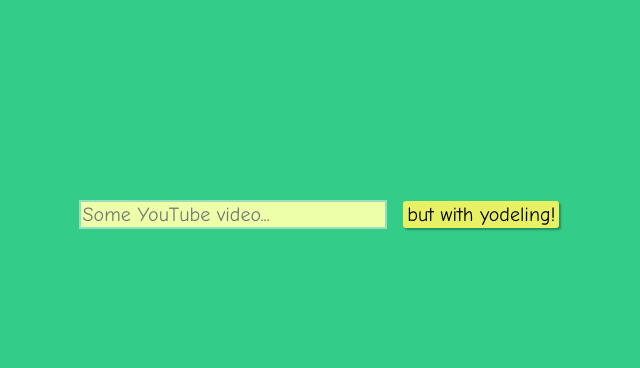
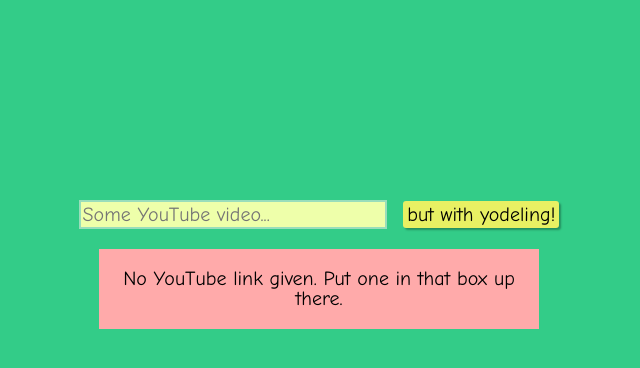
Before and after one commit to j201/butwithyodeling, a plain HTML site: page index.html in a window 1280 px wide. Both pictures are taken after a click on the button "but with yodeling!". Shown: the whole page, without its empty margins (321-961 px from the left). Drawn offline with Linux system fonts and the light colour scheme.

Commit message:
Add errors

```diff
--- a/index.html
+++ b/index.html
@@ -11,6 +11,7 @@
 				<button id="go">but with yodeling!</button>
 			</div>
 		</div>
+		<div id="error"></div>
 		<div id="userVid"></div>
 		<div id="yodelVid"></div>
 		<script src="http://www.youtube.com/iframe_api"></script>
--- a/styles.css
+++ b/styles.css
@@ -52,6 +52,14 @@
 	margin-right: 10px;
 }
 
+#error {
+	background-color: #faa;
+	margin: 20px auto;
+	max-width: 400px;
+	padding: 20px;
+	display: none;
+}
+
 @keyframes flashing {
 	0% {
 		background-color: #3c8;
--- a/ui.js
+++ b/ui.js
@@ -10,6 +10,11 @@
 	var videoIDMatch = URLInput.value.match(/\?(?:.*&)?v=([^&#]+)/);
 	if (videoIDMatch !== null) {
 		location.search = "v=" + videoIDMatch[1];
+	} else {
+		if (URLInput.value === '')
+			showError('No YouTube link given. Put one in that box up there.');
+		else
+			showError('Could not find the video ID from the given URL. Try going to a YouTube video and copying the URL from your address bar.');
 	}
 }
 
@@ -19,3 +24,9 @@
 	if ((e.keyCode || e.which) == 13) // enter key
 		go();
 });
+
+function showError(s) {
+	var errorBox = document.getElementById('error');
+	errorBox.textContent = s;
+	error.style.display = 'block';
+}
--- a/yodel.js
+++ b/yodel.js
@@ -42,7 +42,7 @@
 function onVideosReady() {
 	userVid.mute();
 	if (userVid.getAvailablePlaybackRates().indexOf(2) === -1) {
-		// show error div
+		showError("The video is either using Flash or your browser doesn't support HTML5 playback speed. You could try another video, but you probably need a better browser.");
 	} else {
 		userVid.setPlaybackRate(2);
 	}
```
